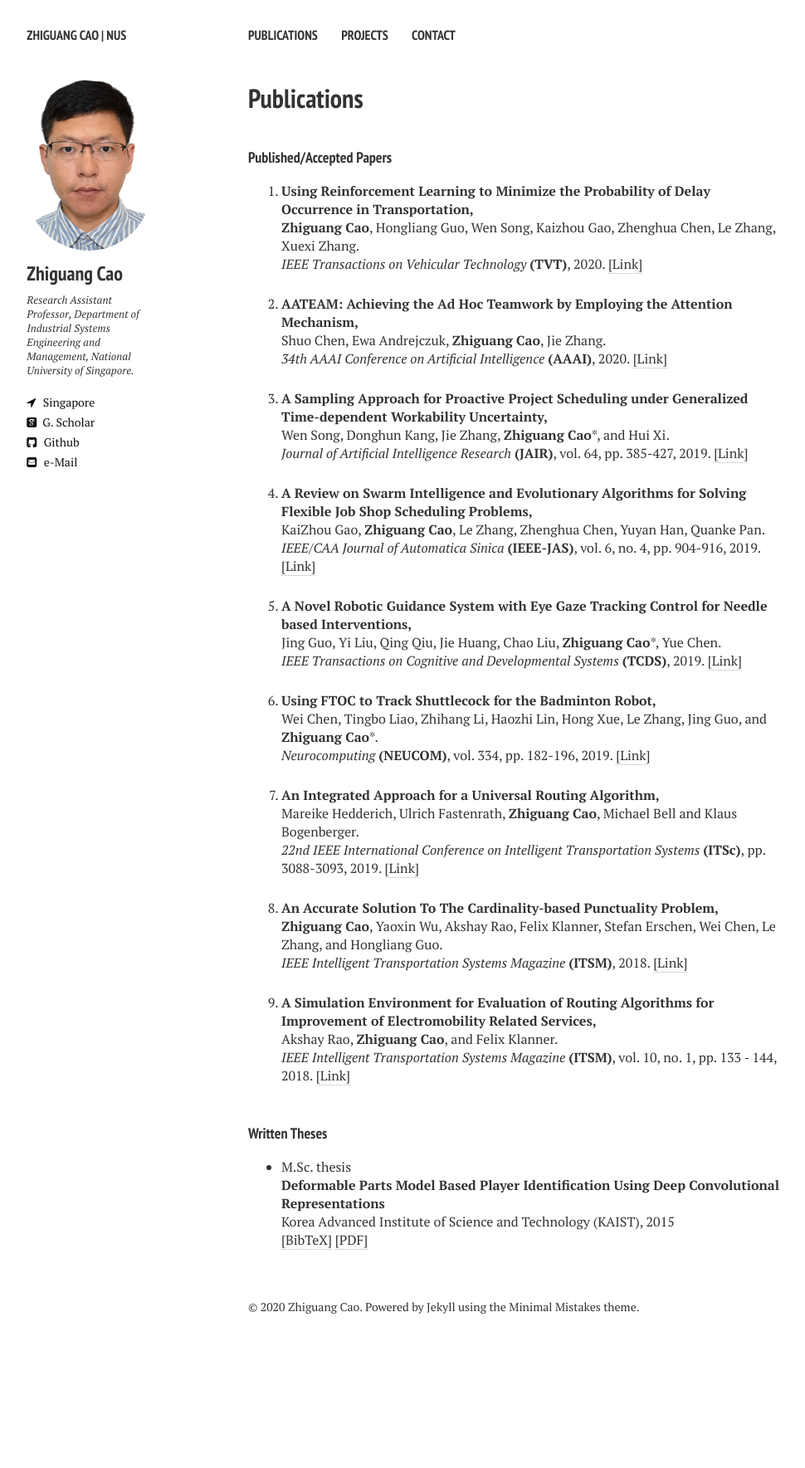
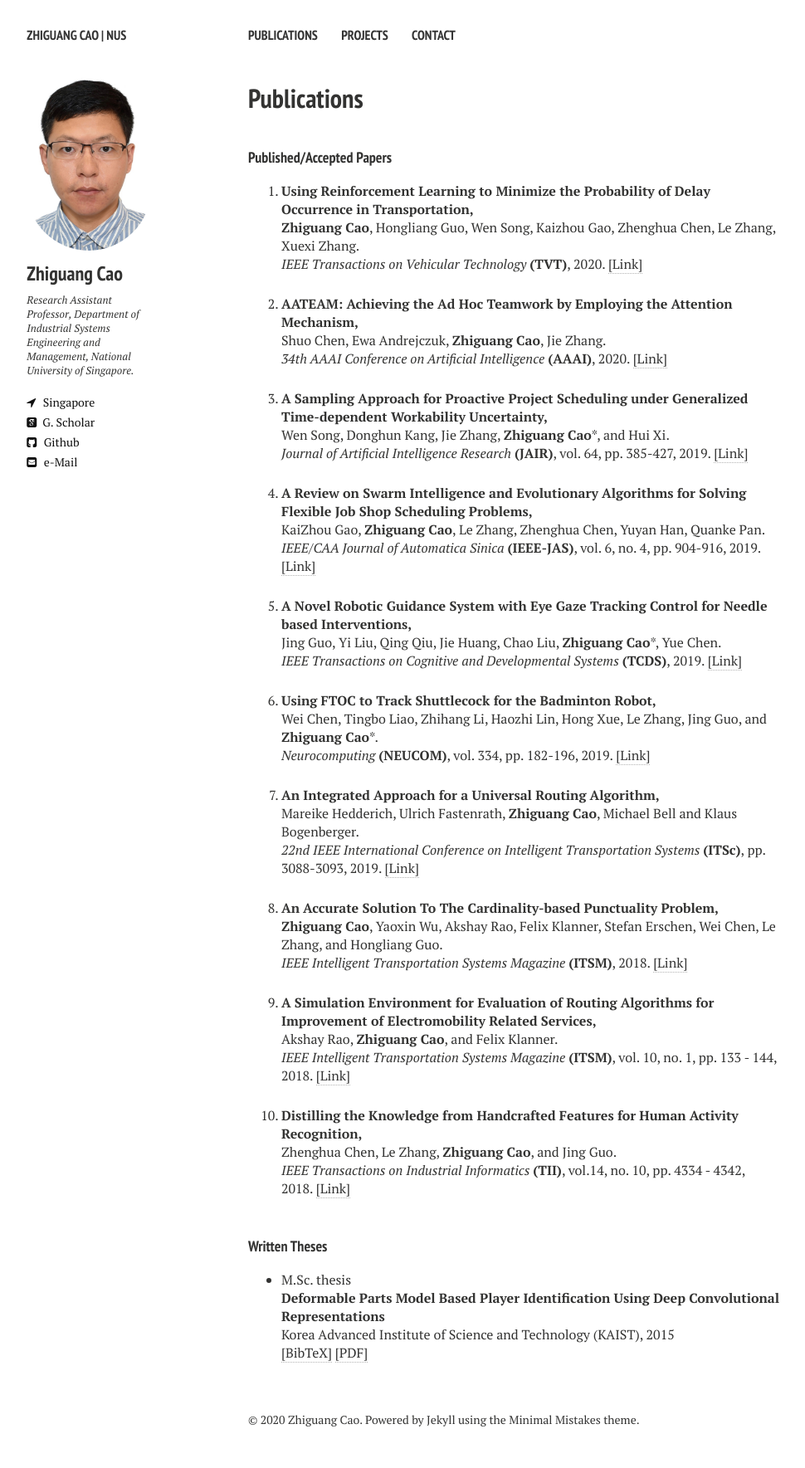
Before and after one commit to zhiguangcaosg/zhiguangcaosg.github.io, a Jekyll site: the page built from publications.md, in a window 1280 px wide. Shown: the whole page at 83% size, without its empty margins (21-991 px from the left). Built offline with Jekyll 4.4.1, drawn with Linux system fonts in a browser that asks for light colours; nearby versions of some CDN libraries; before the commit the page ends 1633 px from its top, so only the background shows below that.

Commit message:
Update publications.html

```diff
--- a/_layouts/publications.html
+++ b/_layouts/publications.html
@@ -162,6 +162,14 @@ div.bibtex pre { font-size: 75%; overflow: auto;  width: 100%; padding: 0em 0em;
 </p>
 </li>
 
+<li>
+<p>
+<b>Distilling the Knowledge from Handcrafted Features for Human Activity Recognition,</b>
+<br> Zhenghua Chen, Le Zhang, <b>Zhiguang Cao</b>, and Jing Guo.<br>
+<i> IEEE Transactions on Industrial Informatics</i> <b>(TII)</b>, vol.14, no. 10, pp. 4334 - 4342, 2018. <a href="https://ieeexplore.ieee.org/document/8247224" target="_blank">[Link]</a>
+</p>
+</li>
+
 
 </ol>
 </ul>
```
